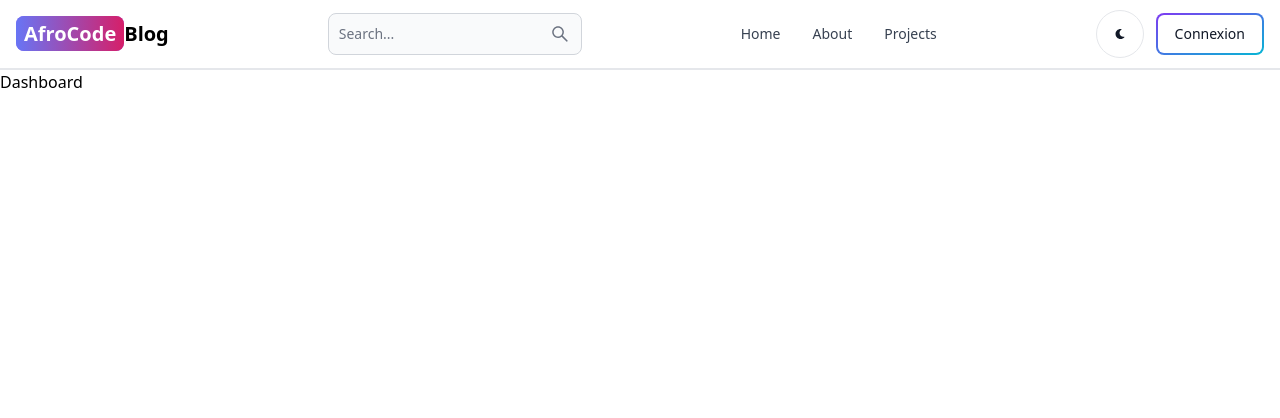
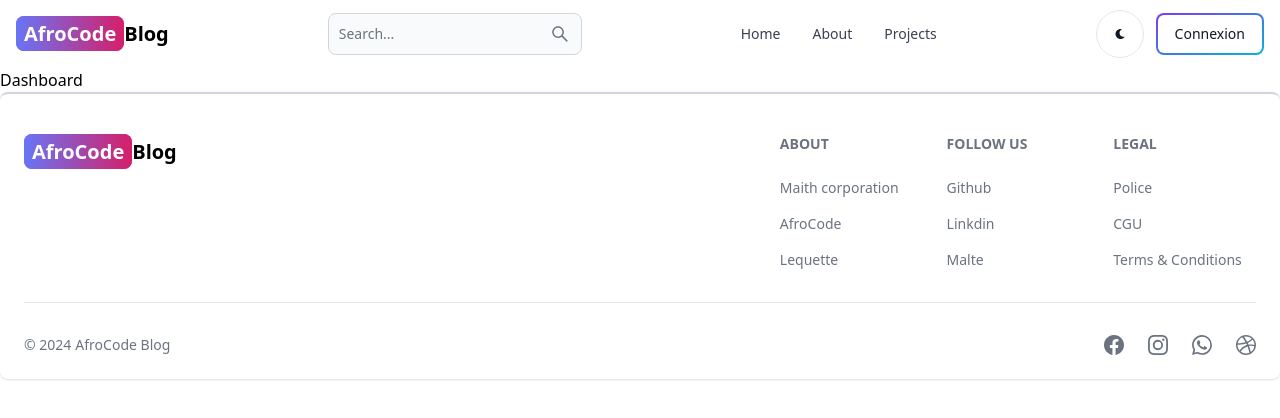
Before and after one commit to seydinatCODEKILLER/Blog, a React (Vite) app in the folder Front-End/: page /dashboard in a window 1280 px wide. Shown: the top 418 px of the page. Built offline with nearby package versions, Linux system fonts and the light colour scheme.

Commit message:
Mise en place du footer

```diff
--- a/Front-End/src/App.jsx
+++ b/Front-End/src/App.jsx
@@ -6,6 +6,7 @@
 import Dashboard from "./pages/Dashboard";
 import Projects from "./pages/Projects";
 import Header from "./components/Header";
+import FooterComp from "./components/Footer";
 
 const App = () => {
   return (
@@ -19,6 +20,7 @@
         <Route path="/projects" element={<Projects />} />
         <Route path="/dashboard" element={<Dashboard />} />
       </Routes>
+      <FooterComp />
     </BrowserRouter>
   );
 };
--- /dev/null
+++ b/Front-End/src/components/Footer.jsx
@@ -0,0 +1,126 @@
+import { Footer } from "flowbite-react";
+import {
+  BsFacebook,
+  BsInstagram,
+  BsWhatsapp,
+  BsDribbble,
+} from "react-icons/bs";
+import { Link } from "react-router-dom";
+
+const FooterComp = () => {
+  return (
+    <Footer container className="border-t-2 border-gray-300">
+      <div className="w-full max-w-7xl mx-auto">
+        <div className="grid w-full justify-between sm:flex md:grid-cols-1">
+          <div className="mt-5">
+            <Link
+              to="/"
+              className="self-center whitespace-nowrap text-lg sm:text-xl font-semibold dark:text-white"
+            >
+              <span className="px-2 py-1 bg-gradient-to-r from-indigo-500 via bg-purple-500 to-pink-600 rounded-lg text-white">
+                AfroCode
+              </span>
+              Blog
+            </Link>
+          </div>
+          <div className="grid grid-cols-2 gap-8 sm:mt-4 sm:grid-cols-3 sm:gap-6 mt-5">
+            <div>
+              <Footer.Title title="About" />
+              <Footer.LinkGroup col>
+                <Footer.Link
+                  href="https://maith.com"
+                  target="_blank"
+                  rel="noopener noreferrer"
+                >
+                  Maith corporation
+                </Footer.Link>
+                <Footer.Link
+                  href="https://maith.com"
+                  target="_blank"
+                  rel="noopener noreferrer"
+                >
+                  AfroCode
+                </Footer.Link>
+                <Footer.Link
+                  href="https://maith.com"
+                  target="_blank"
+                  rel="noopener noreferrer"
+                >
+                  Lequette
+                </Footer.Link>
+              </Footer.LinkGroup>
+            </div>
+            <div>
+              <Footer.Title title="Follow us" />
+              <Footer.LinkGroup col>
+                <Footer.Link
+                  href="https://maith.com"
+                  target="_blank"
+                  rel="noopener noreferrer"
+                >
+                  Github
+                </Footer.Link>
+                <Footer.Link
+                  href="https://maith.com"
+                  target="_blank"
+                  rel="noopener noreferrer"
+                >
+                  Linkdin
+                </Footer.Link>
+                <Footer.Link
+                  href="https://maith.com"
+                  target="_blank"
+                  rel="noopener noreferrer"
+                >
+                  Malte
+                </Footer.Link>
+              </Footer.LinkGroup>
+            </div>
+            <div>
+              <Footer.Title title="Legal" />
+              <Footer.LinkGroup col>
+                <Footer.Link
+                  href="https://maith.com"
+                  target="_blank"
+                  rel="noopener noreferrer"
+                >
+                  Police
+                </Footer.Link>
+                <Footer.Link
+                  href="https://maith.com"
+                  target="_blank"
+                  rel="noopener noreferrer"
+                >
+                  CGU
+                </Footer.Link>
+                <Footer.Link
+                  href="https://maith.com"
+                  target="_blank"
+                  rel="noopener noreferrer"
+                >
+                  Terms & Conditions
+                </Footer.Link>
+              </Footer.LinkGroup>
+            </div>
+          </div>
+        </div>
+        <Footer.Divider />
+        <div className="w-full sm:flex sm:items-center sm:justify-between">
+          <Footer.Copyright
+            href="#"
+            by="AfroCode Blog"
+            year={new Date().getFullYear()}
+          />
+          <div className="flex items-center gap-6 sm:mt-0 mt-4">
+            <Footer.Icon href="#" icon={BsFacebook} />
+            <Footer.Icon href="#" icon={BsInstagram} />
+            <Footer.Icon href="#" icon={BsWhatsapp} />
+            <Footer.Icon href="#" icon={BsDribbble} />
+          </div>
+        </div>
+      </div>
+    </Footer>
+  );
+};
+
+export default FooterComp;
--- a/Front-End/src/components/Header.jsx
+++ b/Front-End/src/components/Header.jsx
@@ -6,7 +6,7 @@
 const Header = () => {
   const path = useLocation().pathname;
   return (
-    <Navbar className="border-b-2">
+    <Navbar className="border-b-1">
       <Link
         to="/"
         className="self-center whitespace-nowrap text-sm sm:text-xl font-semibold dark:text-white"
```
